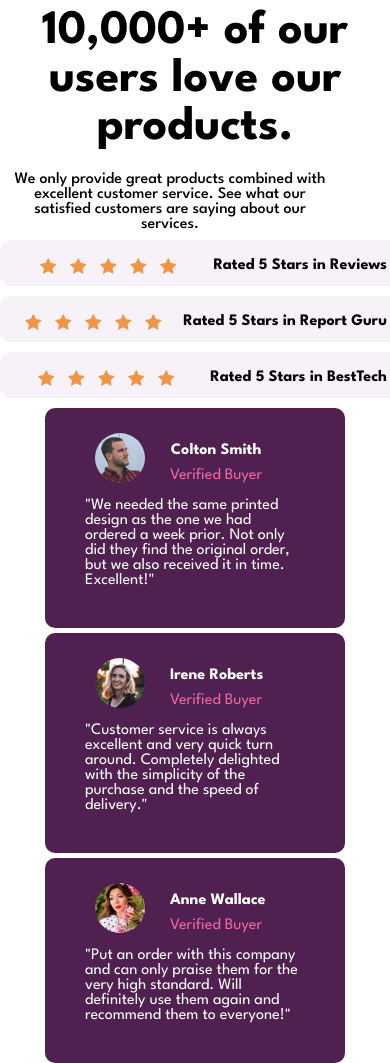
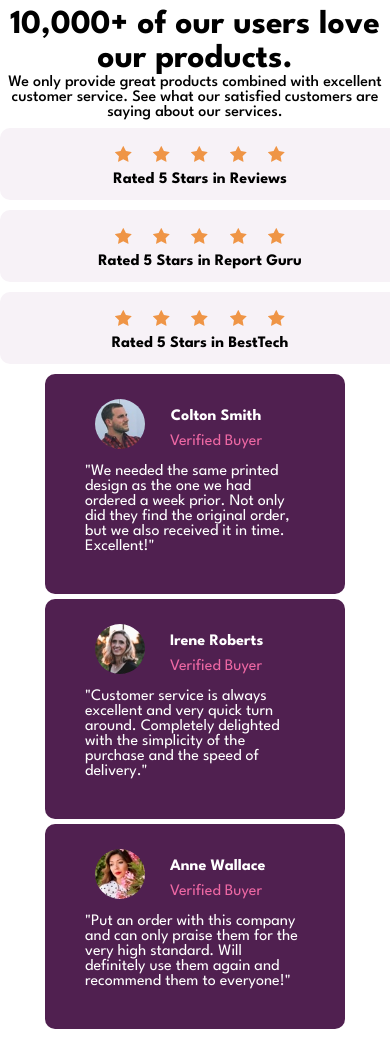
Before and after one commit to lulojrz/social-proof, a plain HTML site: page index.html in a window 390 px wide. After the commit the page ends 1029 px from the top, so only its background shows below. Drawn offline with Linux system fonts and the light colour scheme.

Commit message:
Update style.css

```diff
--- a/style.css
+++ b/style.css
@@ -174,6 +174,8 @@ body {
 .review-card:last-child{
     transform: translateY(20px);
 }
+
+
 @media(max-width: 900px){
     .information{
         padding: 3rem;
@@ -192,17 +194,27 @@ body {
     }
 
 }
-@media(max-width: 750px){
+@media(max-width: 700px){
+    body{
+        width: 100vw;
+
+    }
+    .information h1{
+        font-size: 2.1rem;
+    }
+    .information p{
+        margin: 0;
+    }
     .ratings{
         margin: 0;
         padding: 0;
     }
     .rating-container{
-        width: 100%;
+        width: 100vw;
     }
-    .rating-card{
-        width: 400px;
-    }
+
+
+
     .rating-card:first-child,.rating-card:last-child{
         transform: none;
     }
@@ -226,7 +238,7 @@ body {
     .information,.ratings{
         width: 100%;
     }
-      .information{
+    .information{
         padding: .5rem;
         text-align: center;
 
@@ -236,3 +248,20 @@ body {
 
 
 }
+@media (max-width:400px) {
+    .rating-card{
+        display: flex;
+        flex-direction: column;
+        width: 100%;
+        min-width: none;
+    }
+    .stars{
+        width: 50%;
+    }
+    .information h1{
+        font-size: 2.1rem;
+    }
+    .information p{
+        margin: 0;
+    }
+}
```
